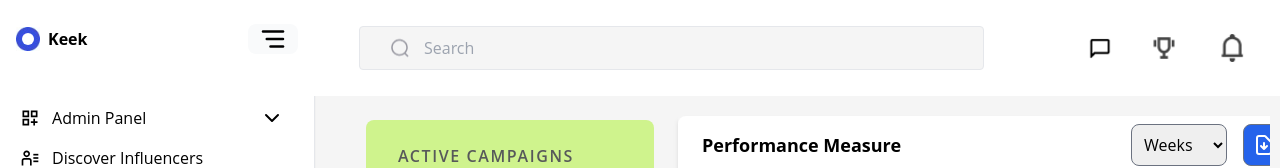
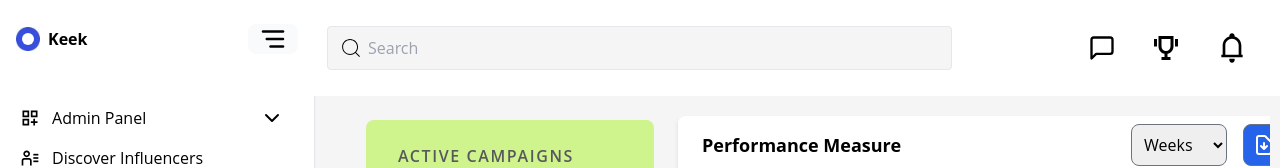
Before and after one commit to Tejas812002/Keek, a React (Create React App) app: page / in a window 1280 px wide. Shown: the top 168 px of the page. Built offline with nearby package versions, Linux system fonts and the light colour scheme.

Commit message:
Navigation icons

```diff
--- a/src/Components/NavigationBar/Navbar/NavigationBar.jsx
+++ b/src/Components/NavigationBar/Navbar/NavigationBar.jsx
@@ -1,8 +1,7 @@
 import React from 'react';
-import SearchIcon from '../../../Assets/SearchIcon.png';
-import Bellicon from '../../../Assets/bell.png';
-import messageIcon from '../../../Assets/message-outline.png';
-import trophyIcon from '../../../Assets/trophy.png';
+import { CiSearch } from "react-icons/ci";
+import { CgBell, CgTrophy } from "react-icons/cg";
+import { FiMessageSquare } from "react-icons/fi";
 
 
 const NavigationBar = ({ expanded }) => {
@@ -10,20 +9,23 @@ const NavigationBar = ({ expanded }) => {
 
     <div   className={`fixed z-10 top-0 ${!expanded && "left-[78px] w-[calc(100%-65px)]"} left-[311px] w-[calc(100%-311px)] bg-white h-24 flex items-center justify-between bg-background  px-4`}>
 
-    <div className="relative flex items-center left-8 w-8/12">
-      <img src={SearchIcon} alt="magnifier" className="absolute left-8  top-1/2 transform -translate-y-1/2" />
-      <input
-        type="text"
-        placeholder="Search"
-        className="w-full h-11 bg-[#F5F5F5]  pl-16 py-1 rounded bg-input text-foreground border border-border focus:outline-none focus:ring-2 focus:ring-ring"
-      />
-    </div>
+  <div className="relative flex items-center w-8/12">
+  <div className="absolute pl-3">
+    <CiSearch className='size-6' />
+  </div>
+  <input
+    type="text"
+    placeholder="Search"
+    className="w-full h-11 bg-[#F5F5F5] pl-10 pr-4 py-1 rounded bg-input text-foreground border border-border focus:outline-none focus:ring-2 focus:ring-ring"
+  />
+</div>
+
 
   <div className="flex items-center  w-44 h-8 pr-4 justify-between space-x-2">
     {/* Add onclick for adding functions */}
-    <img src={messageIcon} alt="messages" className="w-6 h-6" />
-    <img src={trophyIcon} alt="bell" className="w-8 h-8" />
-    <img src={Bellicon} alt="notification" className="w-8 h-8" />
+    <FiMessageSquare className='size-7'/>
+    <CgTrophy className='size-9'/>
+    <CgBell className='size-8'/>
   </div>
 </div>
 
```
